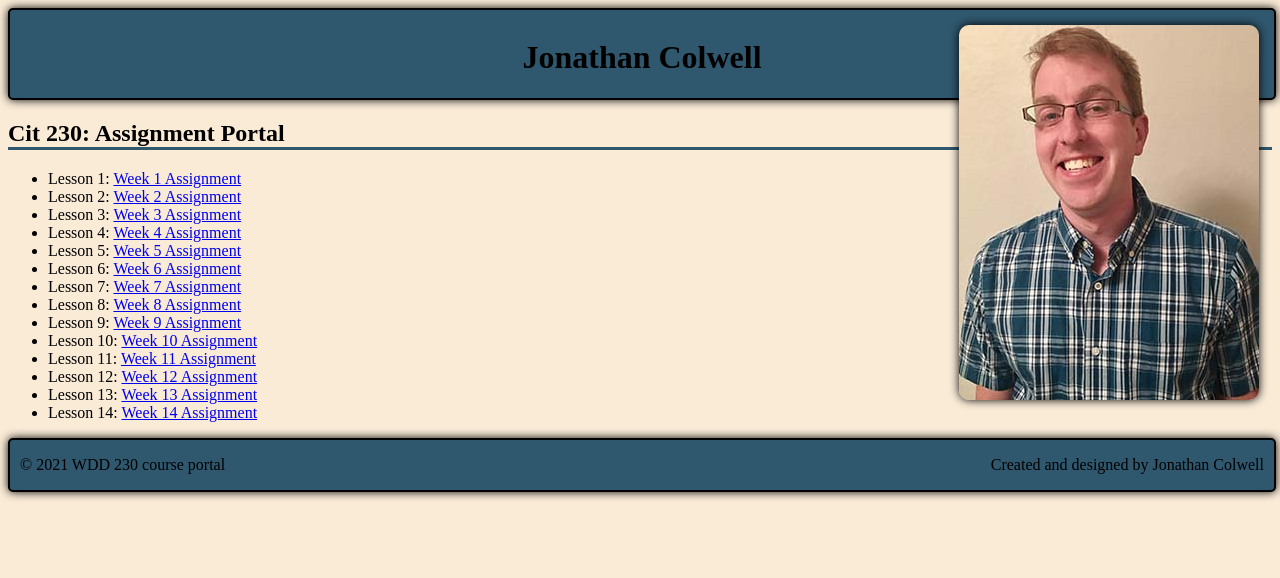
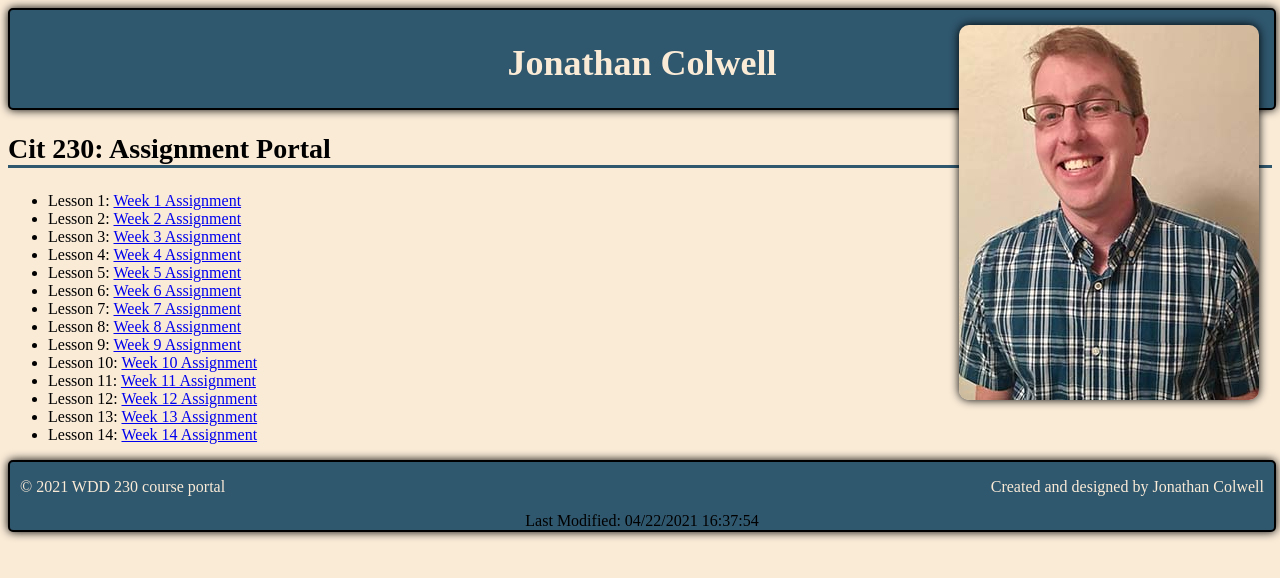
Before and after one commit to Colwelljj/colwelljj.github.io, a plain HTML site: page index.html in a window 1280 px wide. Drawn offline with Linux system fonts and the light colour scheme.

Commit message:
script and color changes

```diff
--- a/index.html
+++ b/index.html
@@ -41,6 +41,10 @@
                 <p class="lec-copy"> &copy; 2021 WDD 230 course portal </p>
                 <p class="lec-media-credit">Created and designed by Jonathan Colwell</p>
             </div>
+            <script class="script">
+                var date = document.lastModified;
+                document.write("Last Modified: "+date);
+            </script>
 
         </footer>
     </div>
--- a/style.css
+++ b/style.css
@@ -8,6 +8,17 @@ body {
     justify-self: end;
     margin: 15px;
 
+}
+h1 {
+    color: antiquewhite;
+    font-size: 36px;
+}
+h2 {
+    color: black;
+    font-size: 28px;
+}
+li {
+    color: black;
 }
 
 header {
@@ -53,8 +64,13 @@ footer {
 
 .lec-copy {
     padding-left: 10px;
+    color: antiquewhite;
 }
 
 .lec-media-credit {
     padding-right: 10px;
+    color: antiquewhite;
 }
+.script {
+    color: yellow;
+}
```
